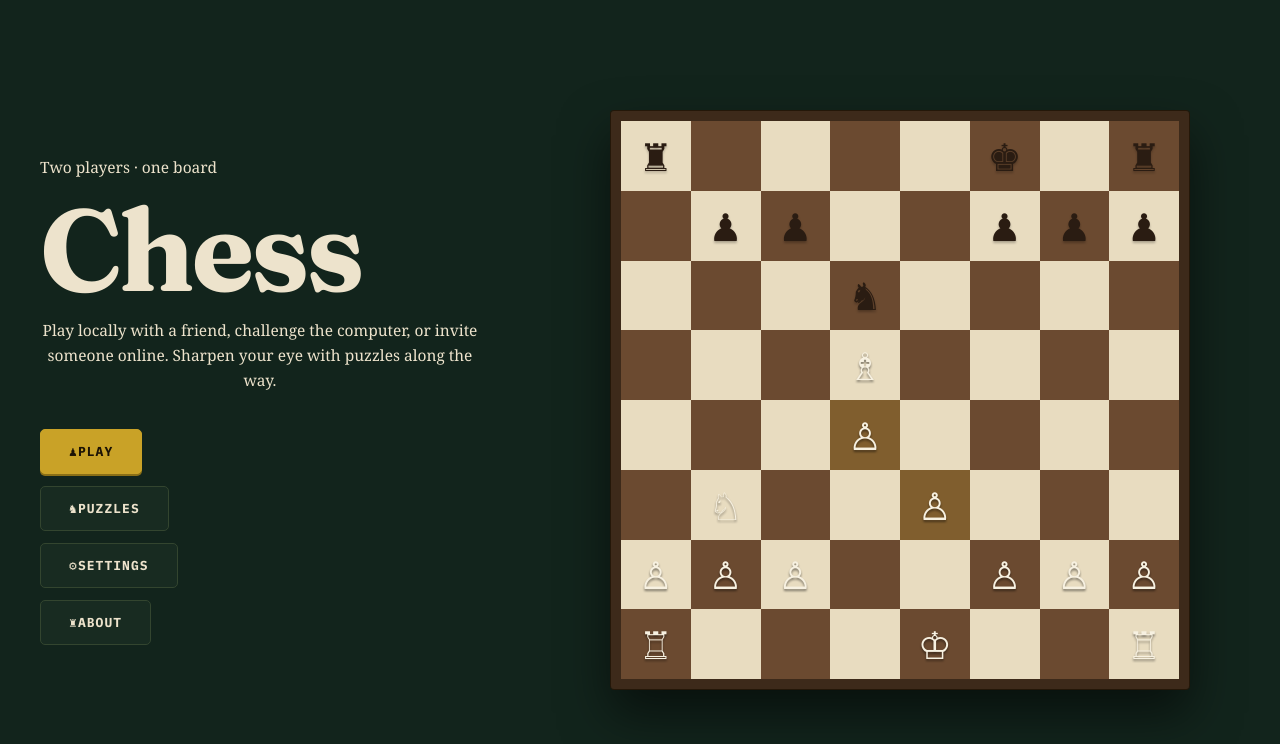
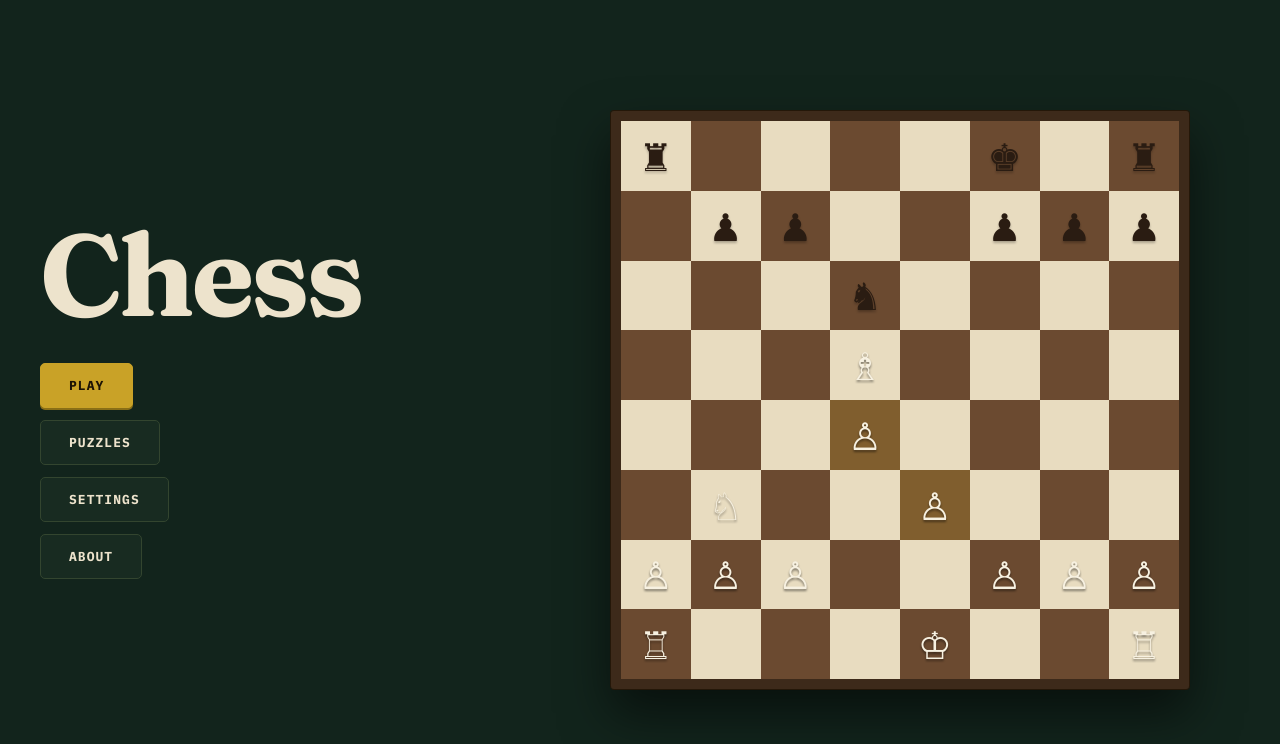
Before and after one commit to Byeok2044/Chess-Game, a React (Vite) app in the folder chess-game/: page / in a window 1280 px wide. Shown: the top 744 px of the page. Built offline with nearby package versions, Linux system fonts and the light colour scheme; no server answers.

Commit message:
Update Landing.tsx

```diff
--- a/chess-game/src/Landing.tsx
+++ b/chess-game/src/Landing.tsx
@@ -24,26 +24,13 @@ export default function Landing({ onPlay, onSettings, onAbout, onPuzzles }: Prop
     <div className="landing">
       <main className="hero-split">
         <div className="hero-left">
-          <span className="hero-eyebrow">Two players · one board</span>
           <h1 className="hero-title">Chess</h1>
-          <p className="hero-subtitle">
-            Play locally with a friend, challenge the computer, or invite someone
-            online. Sharpen your eye with puzzles along the way.
-          </p>
 
           <div className="hero-actions">
-            <button className="hero-action primary" onClick={onPlay}>
-              <span className="hero-action-icon">♟</span> Play
-            </button>
-            <button className="hero-action" onClick={onPuzzles}>
-              <span className="hero-action-icon">♞</span> Puzzles
-            </button>
-            <button className="hero-action" onClick={onSettings}>
-              <span className="hero-action-icon">⚙</span> Settings
-            </button>
-            <button className="hero-action" onClick={onAbout}>
-              <span className="hero-action-icon">♜</span> About
-            </button>
+            <button className="hero-action primary" onClick={onPlay}>Play</button>
+            <button className="hero-action" onClick={onPuzzles}>Puzzles</button>
+            <button className="hero-action" onClick={onSettings}>Settings</button>
+            <button className="hero-action" onClick={onAbout}>About</button>
           </div>
         </div>
 
```
